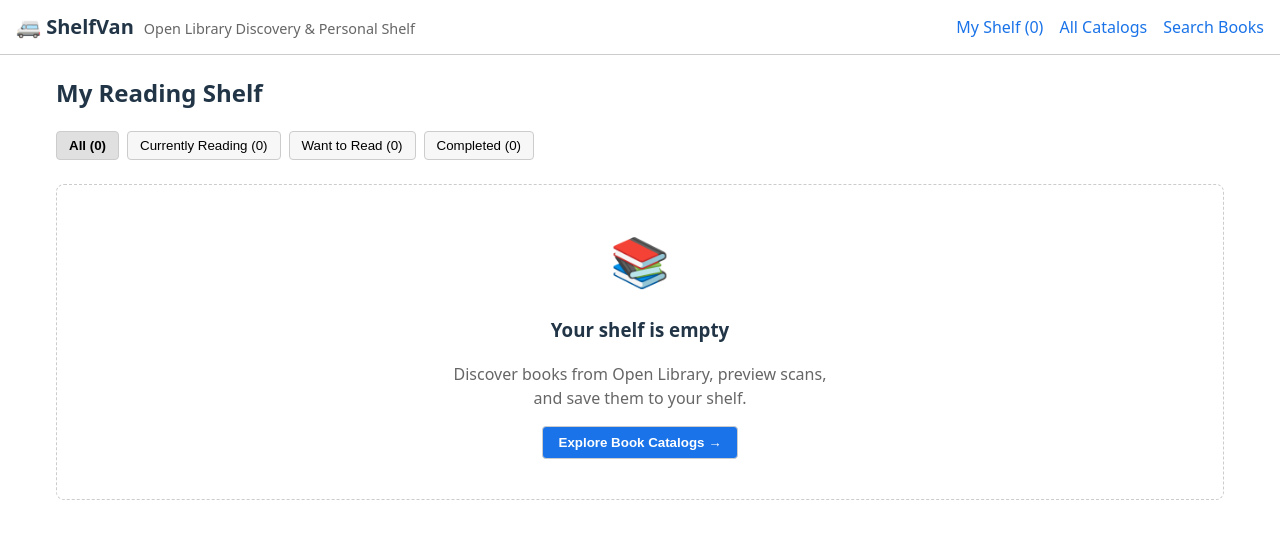
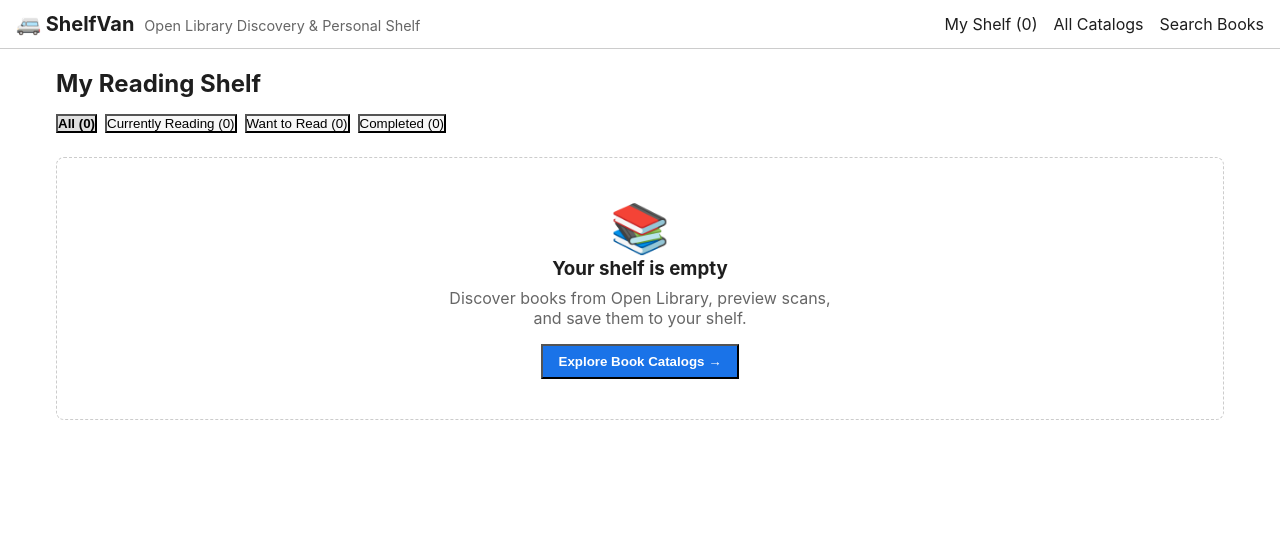
Before and after one commit to Jayvan123/shelf-van, a React (Vite) app in the folder frontend/: page / in a window 1280 px wide. Shown: the top 536 px of the page. Built offline with nearby package versions, Linux system fonts and the light colour scheme.

Commit message:
feat: add core UI components and pages for book browsing and management

```diff
--- a/frontend/src/index.css
+++ b/frontend/src/index.css
@@ -1,50 +1,83 @@
 :root {
-  font-family: system-ui, -apple-system, BlinkMacSystemFont, 'Segoe UI', Roboto, Oxygen, Ubuntu, Cantarell, sans-serif;
-  line-height: 1.5;
-  font-weight: 400;
-  color: #213547;
-  background-color: #ffffff;
+  --font-sans: -apple-system, BlinkMacSystemFont, 'Segoe UI', Roboto, Helvetica, Arial, sans-serif;
+  --coral-accent: #ff5436;
+  --coral-light: #fff3f0;
+  --text-dark: #1e1e1e;
+  --text-muted: #757575;
+  --border-light: #ededed;
+  --bg-page: #ffffff;
+  --bg-card: #f8f9fa;
 }
 
 * {
   box-sizing: border-box;
+  margin: 0;
+  padding: 0;
 }
 
 body {
-  margin: 0;
-  padding: 0;
+  font-family: var(--font-sans);
+  background-color: var(--bg-page);
+  color: var(--text-dark);
+  -webkit-font-smoothing: antialiased;
   min-height: 100vh;
 }
 
 a {
-  color: #1a73e8;
+  color: inherit;
   text-decoration: none;
 }
 
-a:hover {
-  text-decoration: underline;
+/* Realistic Book Cover Effect matching Reference UI */
+.book-cover {
+  position: relative;
+  border-radius: 2px 6px 6px 2px;
+  overflow: hidden;
+  background-color: #f3f3f3;
+  box-shadow: 0 4px 12px rgba(0, 0, 0, 0.08), 0 1px 3px rgba(0, 0, 0, 0.06);
+  transition: transform 0.25s cubic-bezier(0.2, 0, 0.2, 1), box-shadow 0.25s cubic-bezier(0.2, 0, 0.2, 1);
+  aspect-ratio: 1 / 1.48;
+  display: block;
+  width: 100%;
 }
 
-button {
-  cursor: pointer;
-  padding: 6px 12px;
-  border: 1px solid #ccc;
-  background-color: #f7f7f7;
-  border-radius: 4px;
+.book-cover:hover {
+  transform: translateY(-4px);
+  box-shadow: 0 12px 24px rgba(0, 0, 0, 0.14), 0 3px 6px rgba(0, 0, 0, 0.08);
 }
 
-button:hover:not(:disabled) {
-  background-color: #eee;
+/* Realistic Book Spine Sheen on the Left Edge */
+.book-cover::after {
+  content: '';
+  position: absolute;
+  top: 0;
+  left: 0;
+  bottom: 0;
+  width: 100%;
+  pointer-events: none;
+  background: linear-gradient(
+    90deg,
+    rgba(0, 0, 0, 0.2) 0%,
+    rgba(0, 0, 0, 0.04) 2.5%,
+    rgba(255, 255, 255, 0.28) 3.5%,
+    rgba(255, 255, 255, 0.0) 6%,
+    rgba(0, 0, 0, 0) 100%
+  );
+  box-shadow: inset 1px 0 1px rgba(0,0,0,0.1);
 }
 
-button:disabled {
-  opacity: 0.5;
-  cursor: not-allowed;
+.book-cover img {
+  width: 100%;
+  height: 100%;
+  object-fit: cover;
+  display: block;
 }
 
-input, select {
-  font-size: 1rem;
-  padding: 6px 8px;
-  border: 1px solid #ccc;
-  border-radius: 4px;
+/* Custom Scrollbar for Horizontal Categories Bar */
+.hide-scrollbar::-webkit-scrollbar {
+  display: none;
 }
+.hide-scrollbar {
+  -ms-overflow-style: none;
+  scrollbar-width: none;
+}
```
